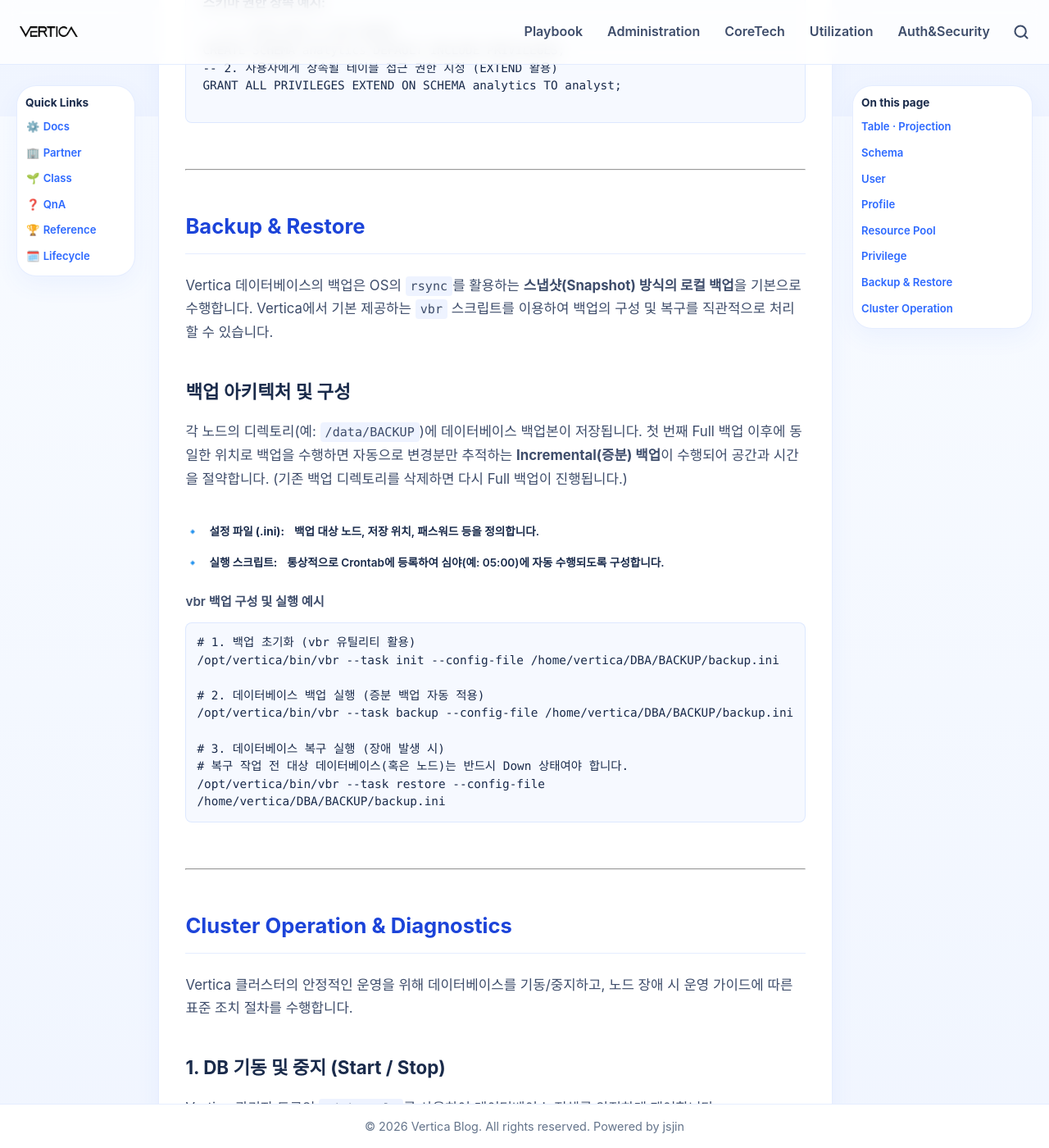
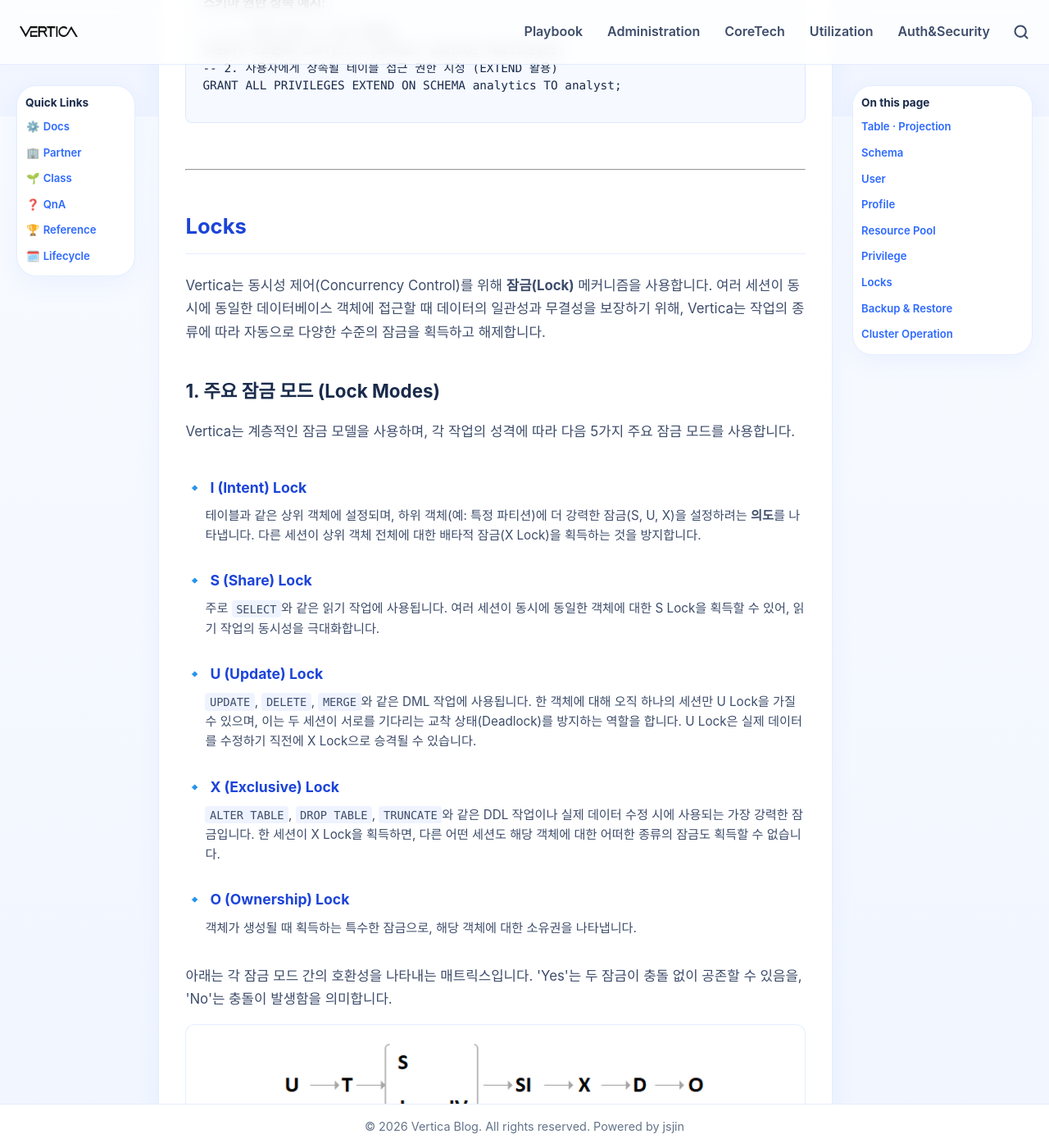
Before and after one commit to JIN0326/vertica_blog, a Jekyll site: the page built from 02administration.md, in a window 1280 px wide and 1400 px high, scrolled down 9658 px. Shown: the whole window at 82% size. Built offline with Jekyll 4.4.1, drawn with Linux system fonts in a browser that asks for light colours; our own code applies the rules of GitHub Pages for plain Markdown files; some of the changed text lies outside the part shown.

Commit message:
Update blog content and styling

```diff
--- a/02administration.md
+++ b/02administration.md
@@ -380,6 +380,61 @@
 <hr style="margin: 3rem 0;">
 <div id="backup-restore" style="scroll-margin-top: 100px;"></div>
 
+## Locks
+
+<div class="architecture-section">
+  <p class="section-description">Vertica는 동시성 제어(Concurrency Control)를 위해 <strong>잠금(Lock)</strong> 메커니즘을 사용합니다. 여러 세션이 동시에 동일한 데이터베이스 객체에 접근할 때 데이터의 일관성과 무결성을 보장하기 위해, Vertica는 작업의 종류에 따라 자동으로 다양한 수준의 잠금을 획득하고 해제합니다.</p>
+
+  <div class="architecture-subsection">
+    <h3 class="section-subtitle">1. 주요 잠금 모드 (Lock Modes)</h3>
+    <p class="section-description">Vertica는 계층적인 잠금 모델을 사용하며, 각 작업의 성격에 따라 다음 5가지 주요 잠금 모드를 사용합니다.</p>
+    <dl class="feature-dl">
+      <dt class="feature-dt"><span class="feature-dt__icon">🔹</span> I (Intent) Lock</dt>
+      <dd class="feature-dd">
+        테이블과 같은 상위 객체에 설정되며, 하위 객체(예: 특정 파티션)에 더 강력한 잠금(S, U, X)을 설정하려는 <strong>의도</strong>를 나타냅니다. 다른 세션이 상위 객체 전체에 대한 배타적 잠금(X Lock)을 획득하는 것을 방지합니다.
+      </dd>
+      <dt class="feature-dt"><span class="feature-dt__icon">🔹</span> S (Share) Lock</dt>
+      <dd class="feature-dd">
+        주로 <code>SELECT</code>와 같은 읽기 작업에 사용됩니다. 여러 세션이 동시에 동일한 객체에 대한 S Lock을 획득할 수 있어, 읽기 작업의 동시성을 극대화합니다.
+      </dd>
+      <dt class="feature-dt"><span class="feature-dt__icon">🔹</span> U (Update) Lock</dt>
+      <dd class="feature-dd">
+        <code>UPDATE</code>, <code>DELETE</code>, <code>MERGE</code>와 같은 DML 작업에 사용됩니다. 한 객체에 대해 오직 하나의 세션만 U Lock을 가질 수 있으며, 이는 두 세션이 서로를 기다리는 교착 상태(Deadlock)를 방지하는 역할을 합니다. U Lock은 실제 데이터를 수정하기 직전에 X Lock으로 승격될 수 있습니다.
+      </dd>
+      <dt class="feature-dt"><span class="feature-dt__icon">🔹</span> X (Exclusive) Lock</dt>
+      <dd class="feature-dd">
+        <code>ALTER TABLE</code>, <code>DROP TABLE</code>, <code>TRUNCATE</code>와 같은 DDL 작업이나 실제 데이터 수정 시에 사용되는 가장 강력한 잠금입니다. 한 세션이 X Lock을 획득하면, 다른 어떤 세션도 해당 객체에 대한 어떠한 종류의 잠금도 획득할 수 없습니다.
+      </dd>
+      <dt class="feature-dt"><span class="feature-dt__icon">🔹</span> O (Ownership) Lock</dt>
+      <dd class="feature-dd">
+        객체가 생성될 때 획득하는 특수한 잠금으로, 해당 객체에 대한 소유권을 나타냅니다.
+      </dd>
+    </dl>
+    <p class="section-description" style="margin-top: 2rem; margin-bottom: 1rem;">
+      아래는 각 잠금 모드 간의 호환성을 나타내는 매트릭스입니다. 'Yes'는 두 잠금이 충돌 없이 공존할 수 있음을, 'No'는 충돌이 발생함을 의미합니다.
+    </p>
+    <div class="image-box-styled">
+      <img src="{{ '/assets/images/locks.png' | relative_url }}" alt="Vertica Lock Compatibility Matrix">
+    </div>
+  </div>
+
+  <div class="architecture-subsection">
+    <h3 class="section-subtitle">2. 잠금 모니터링 (Lock Monitoring)</h3>
+    <p class="section-description">데이터베이스에서 현재 활성화된 잠금이나 잠금 대기 상태를 확인하는 것은 성능 문제 해결 및 병목 현상 분석에 매우 중요합니다. Vertica는 <code>LOCKS</code> 시스템 테이블을 통해 현재 잠금 상태를 모니터링할 수 있는 뷰를 제공합니다.</p>
+    <div class="syntax-box">
+      <strong>현재 잠금 상태 조회:</strong>
+      <pre><code>-- 현재 부여된 모든 잠금 확인
+SELECT * FROM locks;</code></pre>
+    </div>
+    <ul class="feature-list" style="margin-top: 1rem;">
+      <li><span class="feature-list__icon">💡</span> <strong>Tip:</strong> <span>장시간 실행되는 쿼리나 DML 작업으로 인해 다른 세션들이 잠금 대기(Lock Wait) 상태에 빠지는 경우가 많습니다. <code>v_monitor.locks</code>와 <code>v_monitor.sessions</code>를 조인하여 잠금을 보유한 세션의 상세 정보를 파악하고 문제를 해결할 수 있습니다.</span></li>
+    </ul>
+  </div>
+</div>
+
+<hr style="margin: 3rem 0;">
+<div id="backup-restore" style="scroll-margin-top: 100px;"></div>
+
 ## Backup & Restore
 
 <div class="architecture-section">
@@ -524,6 +579,7 @@
       <li><a href="#profile">Profile</a></li>
       <li><a href="#resource-pool">Resource Pool</a></li>
       <li><a href="#privilege">Privilege</a></li>
+      <li><a href="#locks">Locks</a></li>
       <li><a href="#backup-restore">Backup & Restore</a></li>
       <li><a href="#cluster-operation">Cluster Operation</a></li>
     </ul>
--- a/_data/navigation.yml
+++ b/_data/navigation.yml
@@ -29,6 +29,8 @@
       url: /02administration#resource-pool
     - title: Privilege
       url: /02administration#privilege
+    - title: Locks
+      url: /02administration#locks
     - title: Backup & Restore
       url: /02administration#backup-restore
     - title: Cluster Operation
```
Also changed, not shown: 00index.md (+5 -0 lines), 92QnA.md (+2 -2 lines), README.md (+1 -0 lines), assets/images/locks.png (added).
